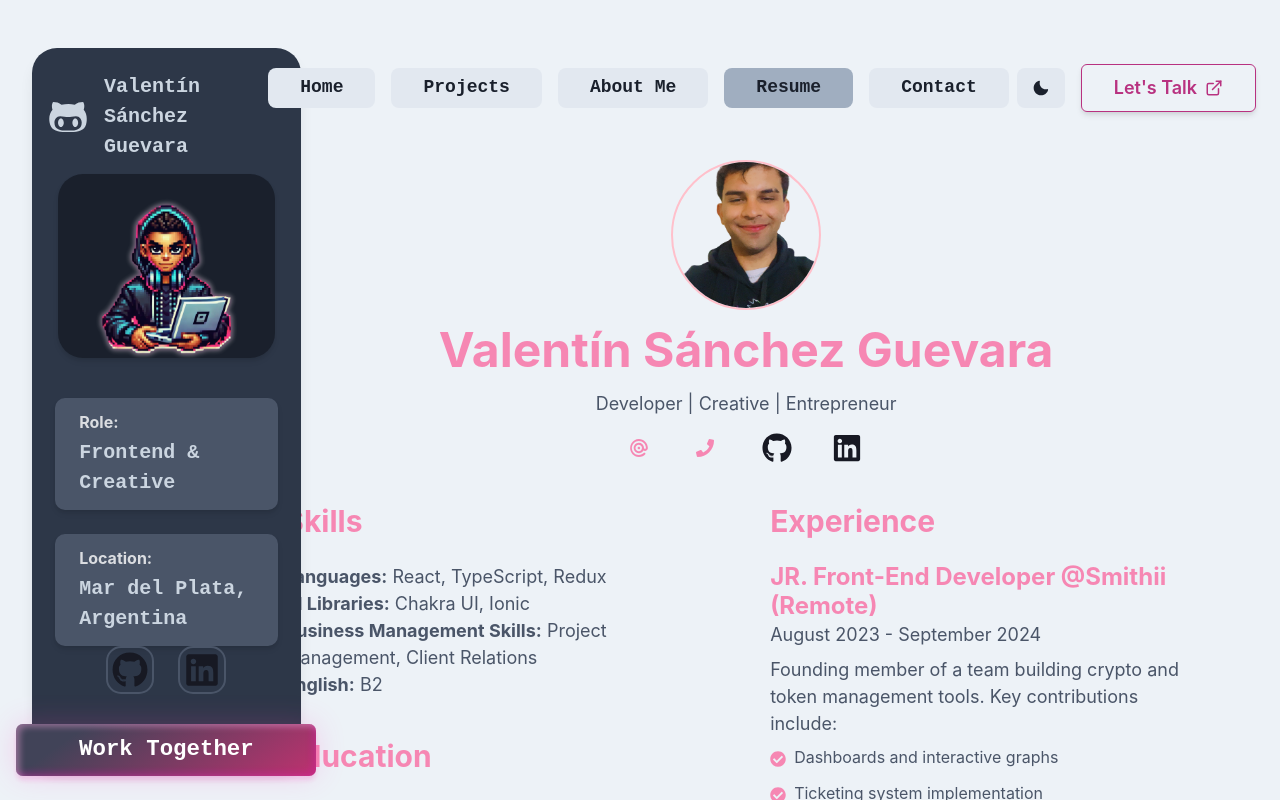
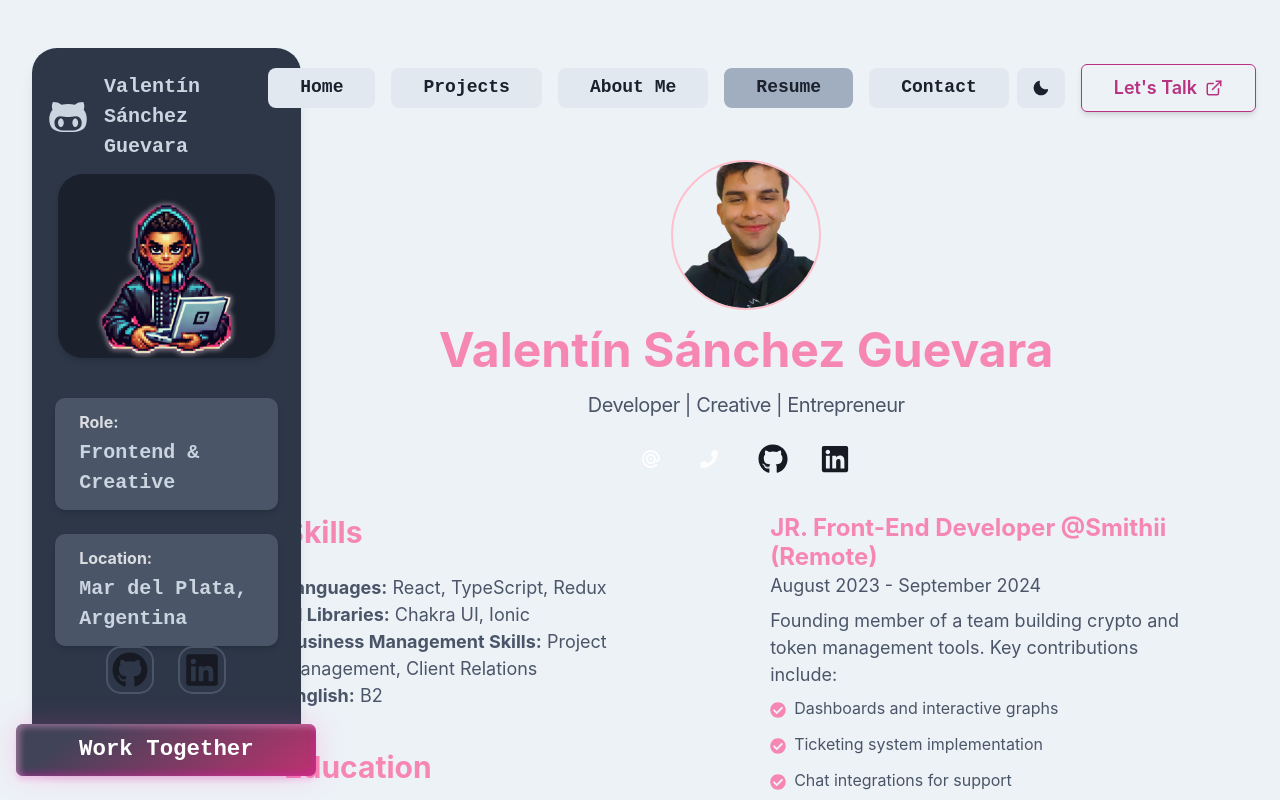
Before and after one commit to valentinsg/my-portfolio, a React (Create React App) app: page / in a window 1280 px wide. Both pictures are taken after a click on the button "Resume". Shown: the top 800 px of the page. Built offline with nearby package versions, Linux system fonts and the light colour scheme.

Commit message:
nuevos cambios en algunas coitas ahre

```diff
--- a/src/components/Resume.tsx
+++ b/src/components/Resume.tsx
@@ -26,34 +26,34 @@ const Resume = () => {
           width="150px"
           height="150px"
           mx="auto"
-          mb={4}
         >
           <Image src={Valentin} boxSize="150px" objectFit="cover" />
         </Box>
-        <Heading as="h1" size="2xl" mb={4} color={accentColor}>
+        <Heading as="h1" size="2xl" m={4} color={accentColor}>
           Valentín Sánchez Guevara
         </Heading>
-        <Text fontSize="lg" color={textColor} mb={4}>
+        <Text fontSize="xl" color={textColor} letterSpacing="tight">
           Developer | Creative | Entrepreneur
         </Text>
-        <Flex justifyContent="center" gap={10} >
 
-            <Flex alignItems="center" fontSize="lg" color={textColor} cursor="pointer" onClick={() => setShowEmail(!showEmail)}>
-            <Icon as={SiMailgun} color={accentColor} />
+        <Flex justifyContent="center" gap={8} m={6} >
+
+          <Flex alignItems="center" fontSize="lg" color={textColor} cursor="pointer" onClick={() => setShowEmail(!showEmail)}>
+            <Icon as={SiMailgun} color={"whiteAlpha.900"} />
             <Box ml={2} overflow="hidden" whiteSpace="nowrap" maxWidth={showEmail ? '300px' : '0'} transition="max-width 0.4s ease-out">
               <Text>{showEmail ? 'sanchezguevaravalentin@gmail.com' : ''}</Text>
             </Box>
-            </Flex>
+          </Flex>
 
-            <Flex alignItems="center" fontSize="lg" color={textColor} cursor="pointer" onClick={() => setShowPhone(!showPhone)}>
-            <Icon as={FaPhone} color={accentColor} />
+          <Flex alignItems="center" fontSize="lg" color={textColor} cursor="pointer" onClick={() => setShowPhone(!showPhone)}>
+            <Icon as={FaPhone} color={"whiteAlpha.900"} />
             <Box ml={2} overflow="hidden" whiteSpace="nowrap" maxWidth={showPhone ? '200px' : '0'} transition="max-width 0.4s ease-out">
               <Text>{showPhone ? '+54 9 2236680041' : ''}</Text>
             </Box>
-            </Flex>
+          </Flex>
 
           <Link href="https://github.com/tu-usuario" isExternal>
-            <FaGithub size="30px"/>
+            <FaGithub size="30px" />
           </Link>
           <Link href="https://linkedin.com/in/tu-usuario" isExternal>
             <FaLinkedin size="30px" />
@@ -96,9 +96,6 @@ const Resume = () => {
 
         {/* Sección de Experiencia */}
         <Box mb={10}>
-          <Heading color={accentColor} as="h2" fontSize="3xl" mb={6}>
-            Experience
-          </Heading>
           <Box mb={8}>
             <Heading fontSize="2xl" color={accentColor}>
               JR. Front-End Developer @Smithii (Remote)
```
